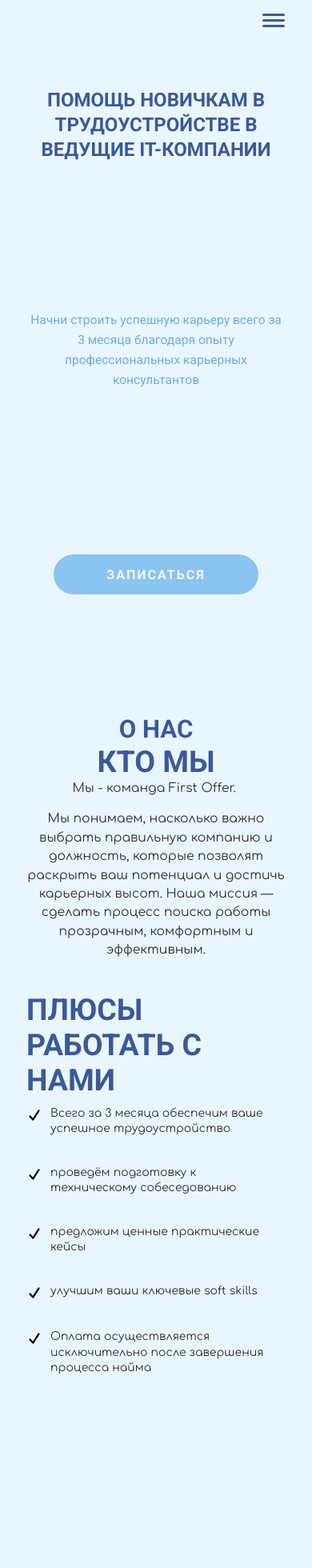
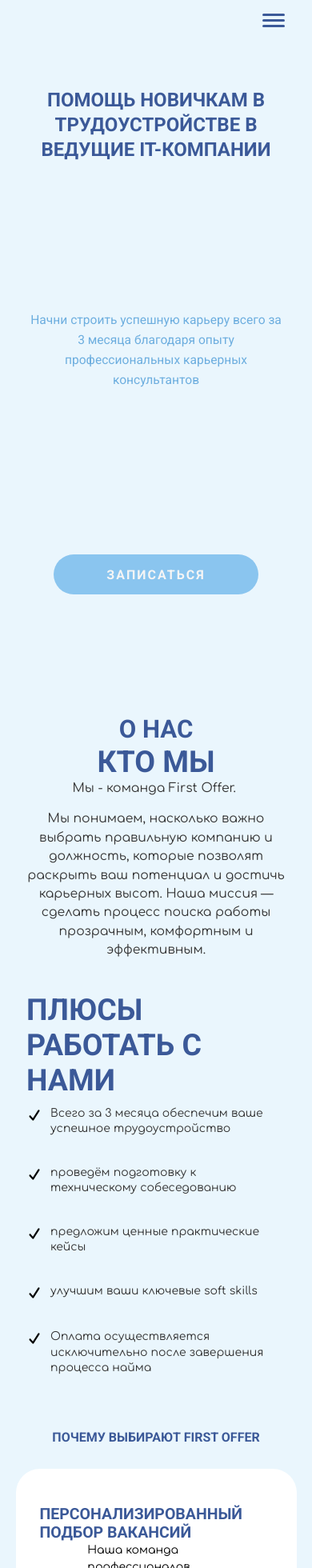
Before and after one commit to Exalm/HR, a React (Vite) app: page / in a window 390 px wide. Shown: the top 1960 px of the page at 80% size. Built offline with nearby package versions, Linux system fonts and the light colour scheme.

Commit message:
Внесеные некоторые изменения для breakpoint блока about

```diff
--- a/src/about/about.css
+++ b/src/about/about.css
@@ -141,7 +141,7 @@
 
 @media (max-width: 480px) {
   .about {
-    height: 160vh;
+    height: 100vh;
     padding: 0 15px;
   }
 
```
